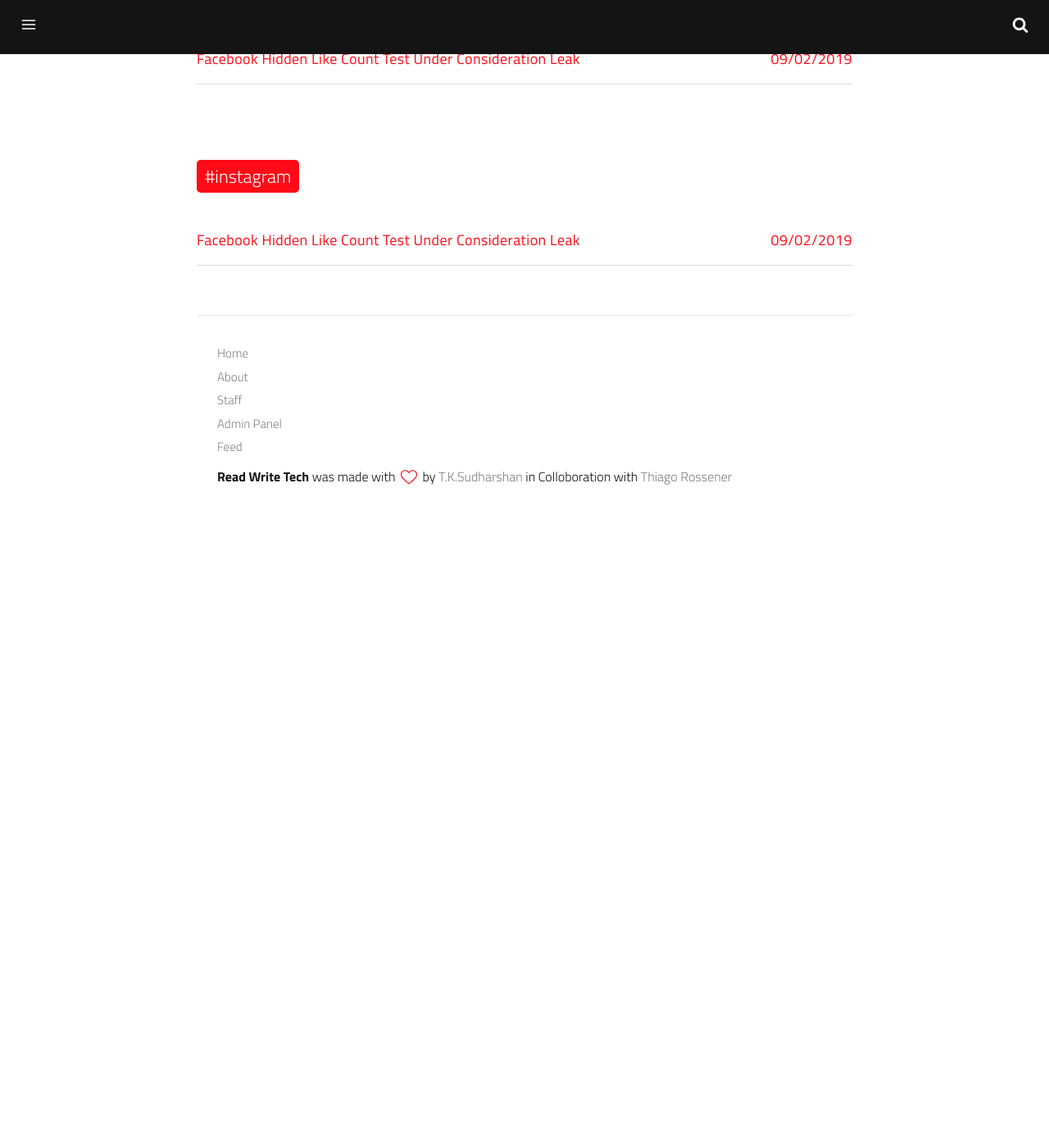
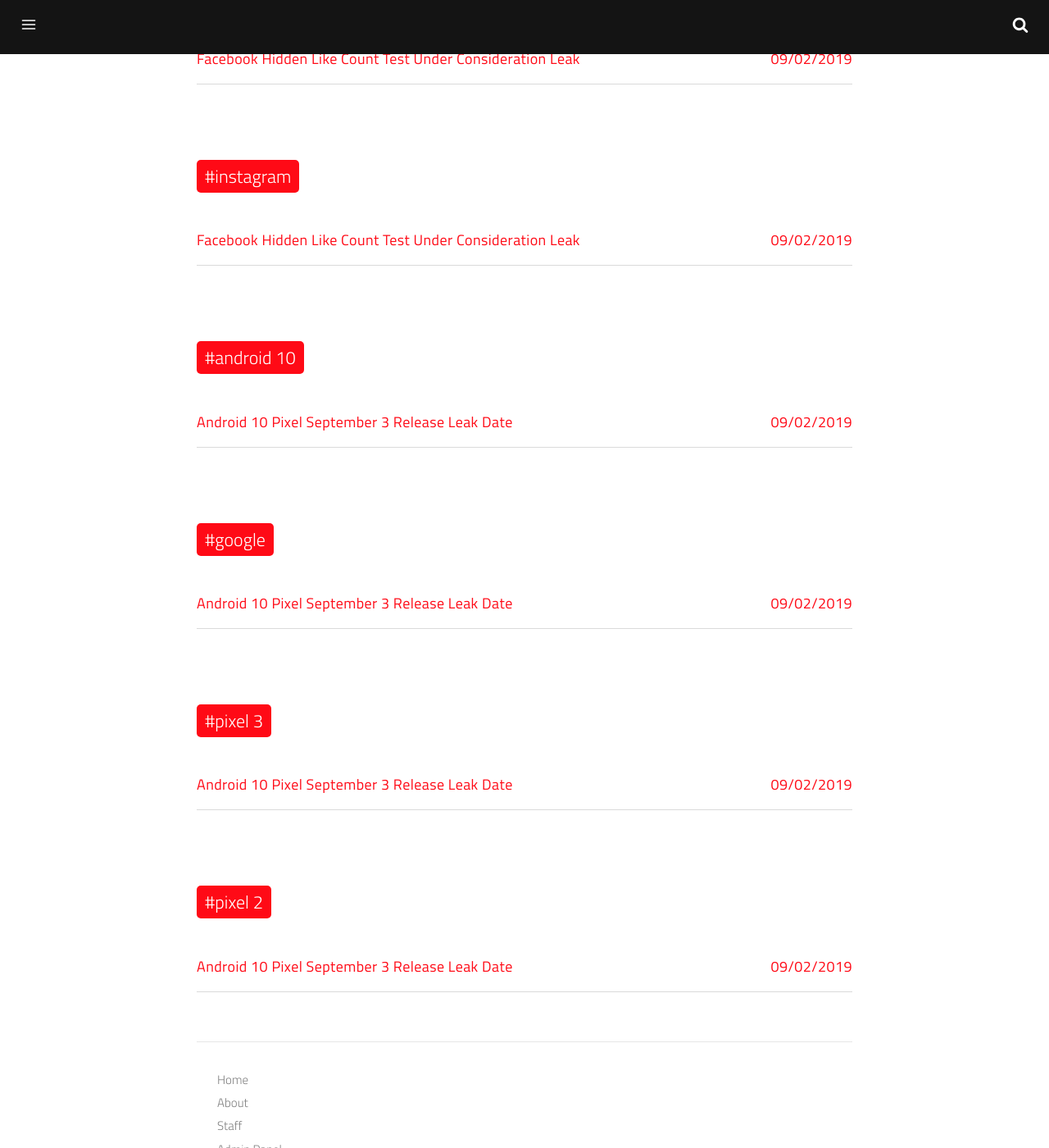
Before and after one commit to tks18/abandoned-read-write-tech, a Jekyll site: the page built from tags.html, in a window 1280 px wide and 1400 px high, scrolled down 993 px. Shown: the whole window at 82% size. Built offline with Jekyll 4.4.1, drawn with Linux system fonts in a browser that asks for light colours; a script that is not in the unit is left out; a file with an impossible date is left out; before the commit the page ends 1623 px from its top, so only the background shows below that; some of the changed text lies outside the part shown.

Commit message:
Update 2019-09-02-android-10-pixel-september-3-release-leak-date.md

```diff
--- a/_posts/2019-09-02-android-10-pixel-september-3-release-leak-date.md
+++ b/_posts/2019-09-02-android-10-pixel-september-3-release-leak-date.md
@@ -1,6 +1,6 @@
 ---
 title: Android 10 Pixel September 3 Release Leak Date
-date: {}
+date: 2019-09-02T13:08:00.000Z
 published: true
 categories:
   - Android
```
